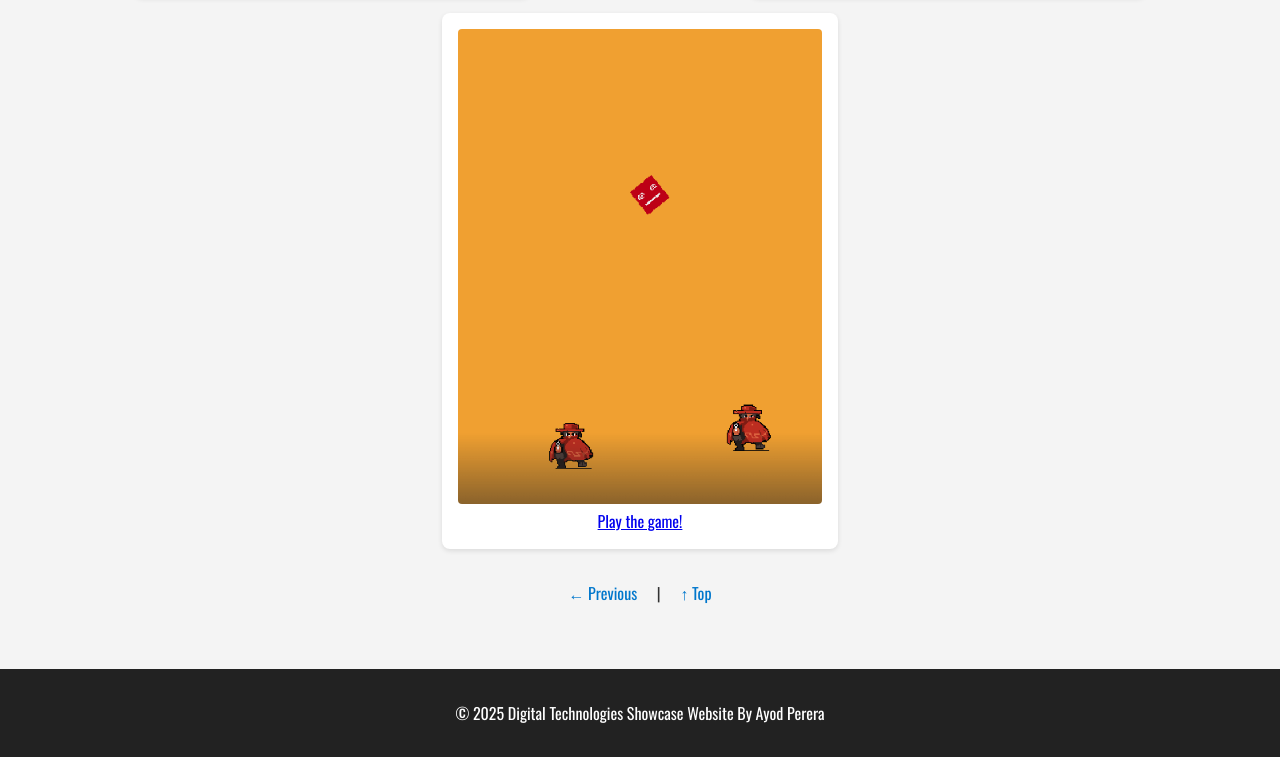
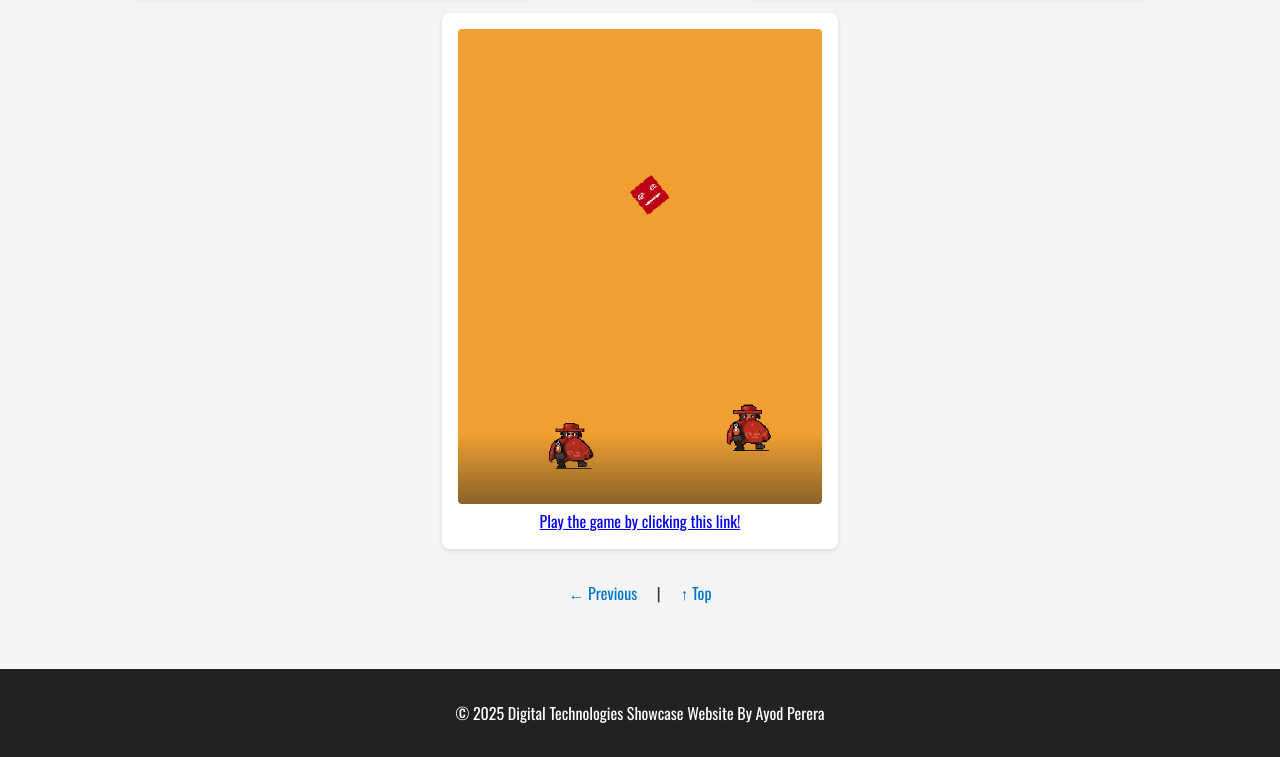
Before and after one commit to Ayodper/MyYear10Website--2-, a plain HTML site: page index.html in a window 1280 px wide. Shown: the part 5574-6331 px from the top of the page. Drawn offline with nearby package versions, Linux system fonts and the light colour scheme; a web font is replaced by a local one.

Commit message:
game design version 4

```diff
--- a/index.html
+++ b/index.html
@@ -233,7 +233,7 @@
             </div>
             <div class="topic-card">
                 <img src="images/image copy.png" alt="Fusion Coin" class="fade-in">
-                <a href="https://gd.games/games/fde6873e-d59d-4cf5-aa2e-bcbd804824e8">Play the game!</a>
+                <a href="https://gd.games/games/fde6873e-d59d-4cf5-aa2e-bcbd804824e8">Play the game by clicking this link!</a>
             </div>
         </div>
         <nav><a href="#fusion">← Previous</a> | <a href="#image-editing">↑ Top</a></nav>
```
